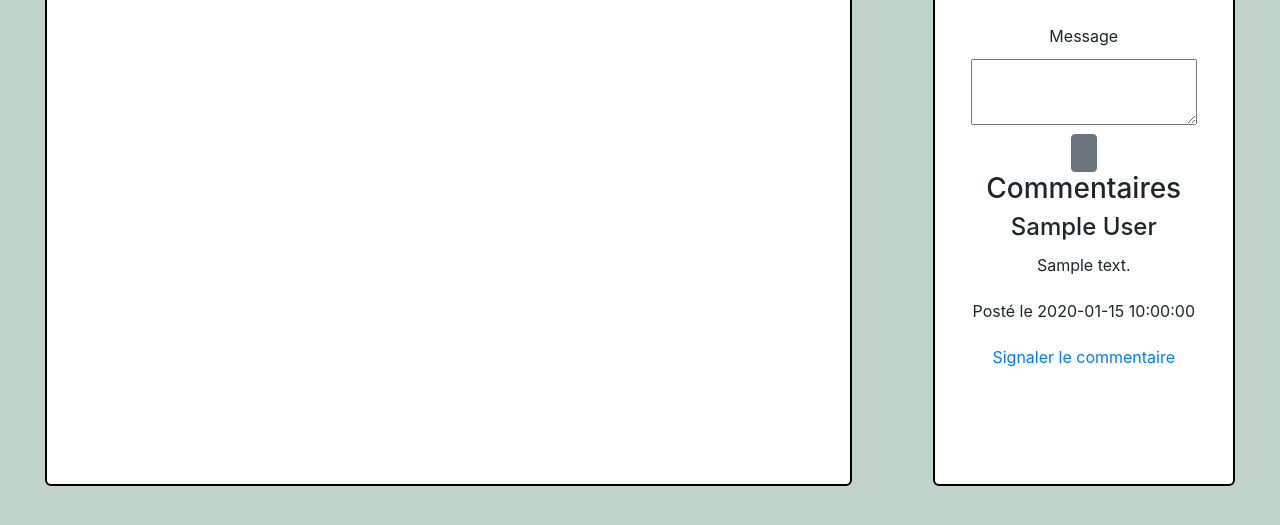
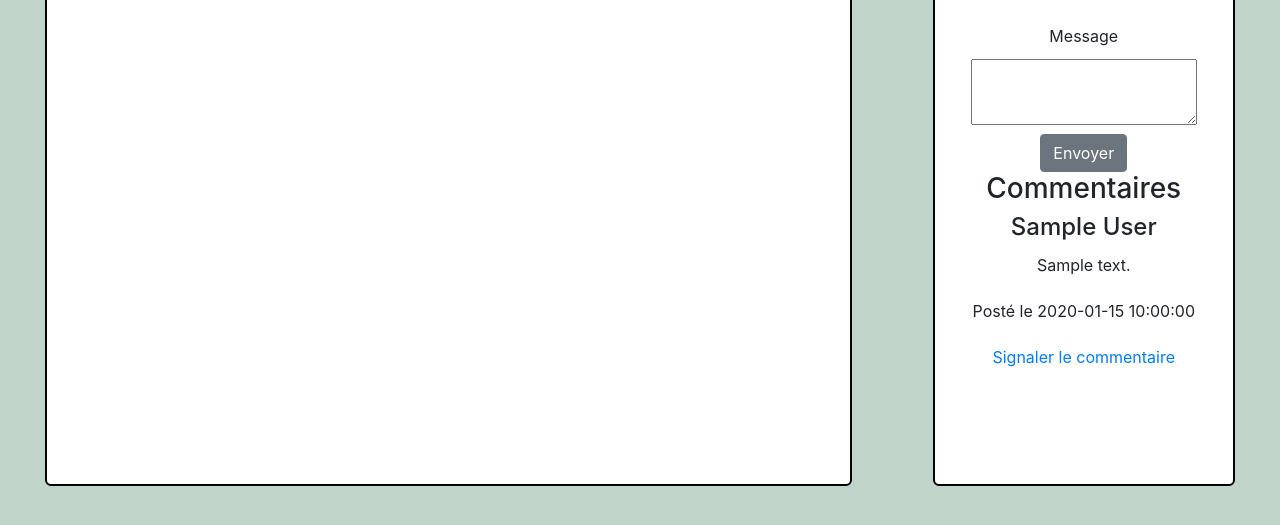
Before and after one commit to slv-improver/4_billet_simple_alaska, a PHP site: template templates/single.php in a window 1280 px wide. Shown: the part 236-761 px from the top of the page. Run offline with PHP 8.4, Linux system fonts and the light colour scheme; the template is opened without the code that fills it: most values are stand-ins (such as "Sample title", 1, 10 or a date in 2020); data that the repository does not hold is empty; some libraries are stand-ins or nearby versions.

Commit message:
bug correction undefined variable submit

```diff
--- a/templates/form_comment.php
+++ b/templates/form_comment.php
@@ -7,5 +7,5 @@ $content = isset($post) && $post->get('content') ? $post->get('content') : '';
 	<label for="content">Message</label><br>
 	<?= isset($errors['content']) ? $errors['content'] : ''; ?>
 	<textarea id="content" name="content"></textarea><br>
-	<input type="submit" value="<?= $submit; ?>" id="submit" name="submit" class="btn btn-secondary">
+	<input type="submit" value="Envoyer" id="submit" name="submit" class="btn btn-secondary">
 </form>
```
